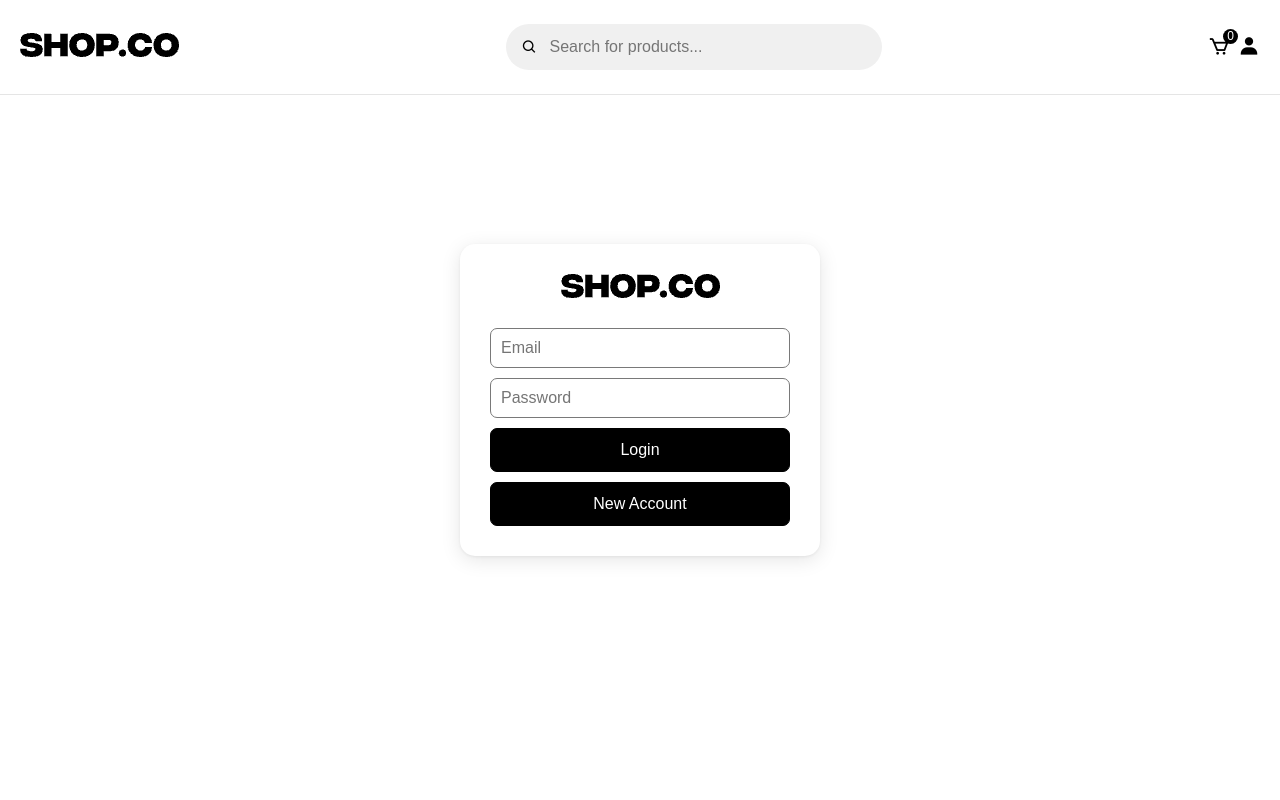
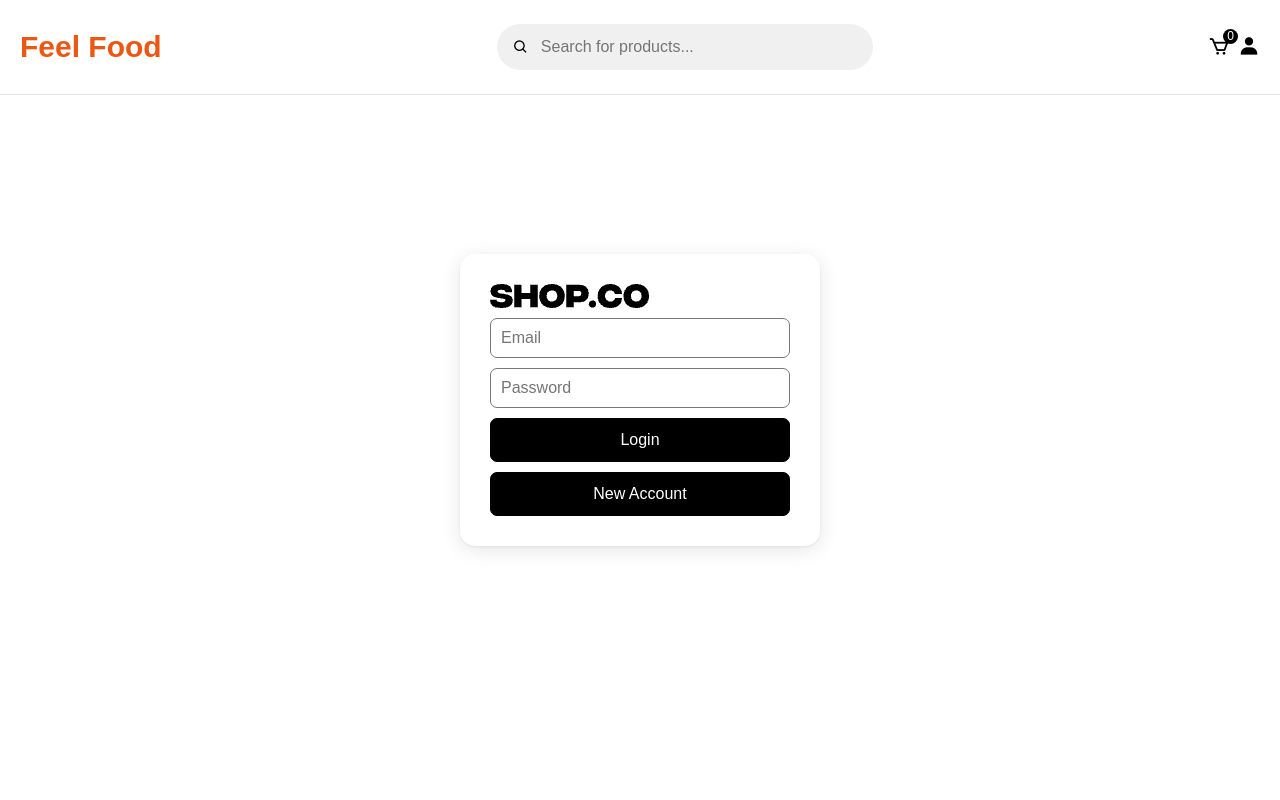
Before and after one commit to saidjon02/FeelFood, a React (Vite) app: page /login in a window 1280 px wide. Shown: the top 800 px of the page. Built offline with nearby package versions, Linux system fonts and the light colour scheme; no server answers; a web font is replaced by a local one.

Commit message:
edit full site 2

```diff
--- a/src/App.css
+++ b/src/App.css
@@ -60,7 +60,7 @@ input {
 .head-row {
   display: flex;
   justify-content: space-between;
-  align-items: center;
+  align-items: center !important;
 }
 .head-left {
 }
@@ -193,6 +193,10 @@ li {
 }
 .homebox-box.t1.aos-init{
   z-index: 2;
+}
+.logo{
+  font-size: 30px;
+  color: #ED5714;
 }
 .margintop {
   margin-top: 150px;
@@ -1112,10 +1116,6 @@ p {
   box-shadow: 0 4px 20px rgba(0, 0, 0, 0.1), 0 1px 3px rgba(0, 0, 0, 0.06);
   display: grid;
   grid-template-columns: 100%;
-}
-.logo {
-  margin: auto;
-  margin-bottom: 20px;
 }
 .login-inp {
   width: 300px;
--- a/src/components/Header.jsx
+++ b/src/components/Header.jsx
@@ -22,12 +22,12 @@ function Header() {
             <div className="head-left">
               <i className="bx bx-menu" onClick={() => setPop(!pop)}></i>
               <Link to="/">
-                <img src={logo} alt="Logo" />
+                <h2 className="logo">Feel Food</h2>
               </Link>
             </div>
             <div className="head-center2">
               <i className="bx bx-search"></i>
-              <Link to="/allclothes">
+              <Link to="/">
                 <input
                   type="text"
                   placeholder="Search for products..."
```
